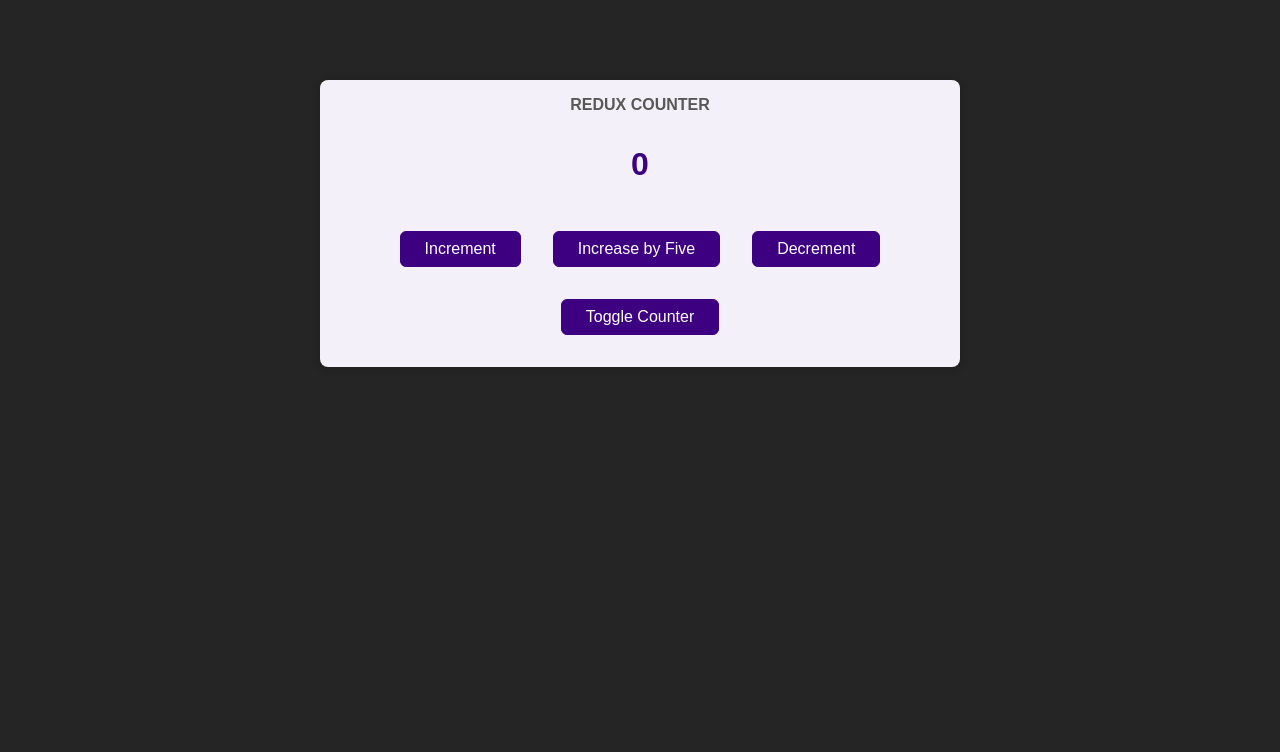
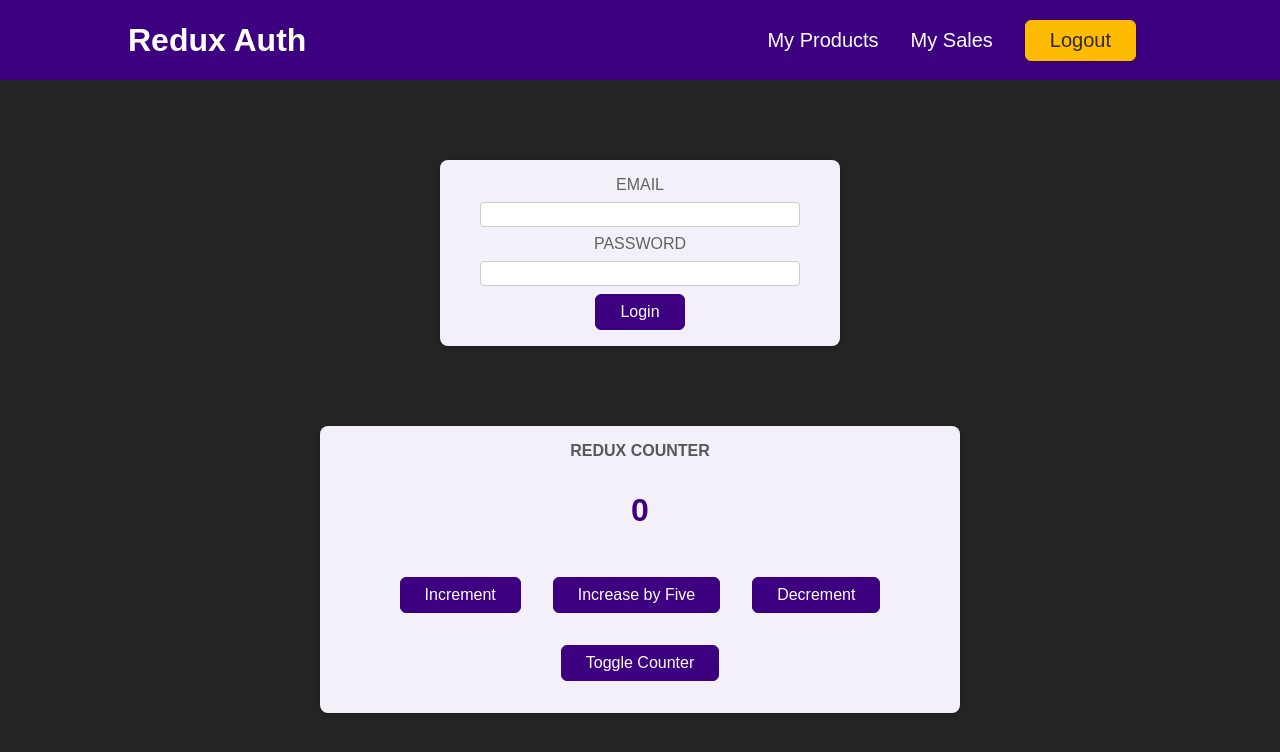
Before and after one commit to thenatural86/basic-redux, a React (Create React App) app: page / in a window 1280 px wide. Shown: the top 752 px of the page. Built offline with nearby package versions, Linux system fonts and the light colour scheme.

Commit message:
render auth and header compoments

```diff
--- a/src/App.js
+++ b/src/App.js
@@ -1,10 +1,15 @@
-import Counter from './components/Counter';
-
+import Counter from './components/Counter'
+import Header from './components/Header'
+import Auth from './components/Auth'
 
 function App() {
   return (
-    <Counter />
-  );
+    <>
+      <Header />
+      <Auth />
+      <Counter />
+    </>
+  )
 }
 
-export default App;
+export default App
```
